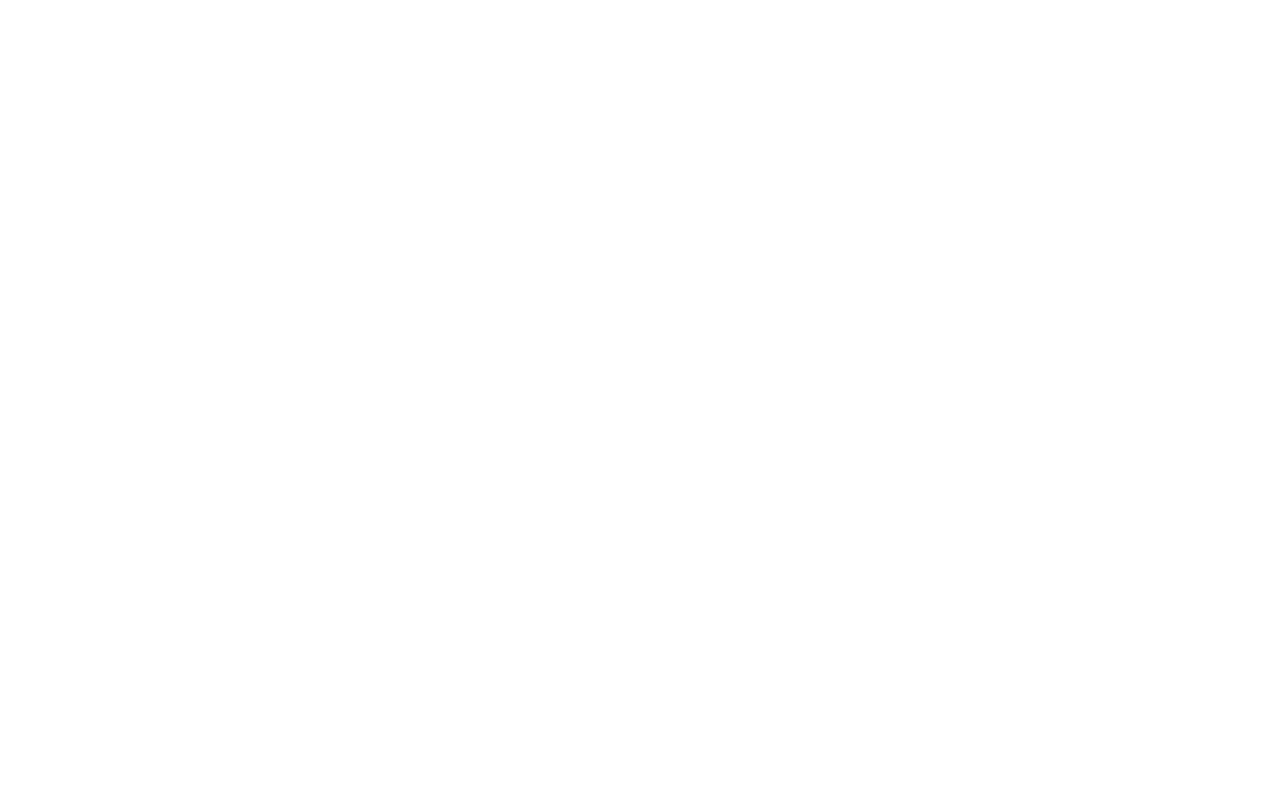
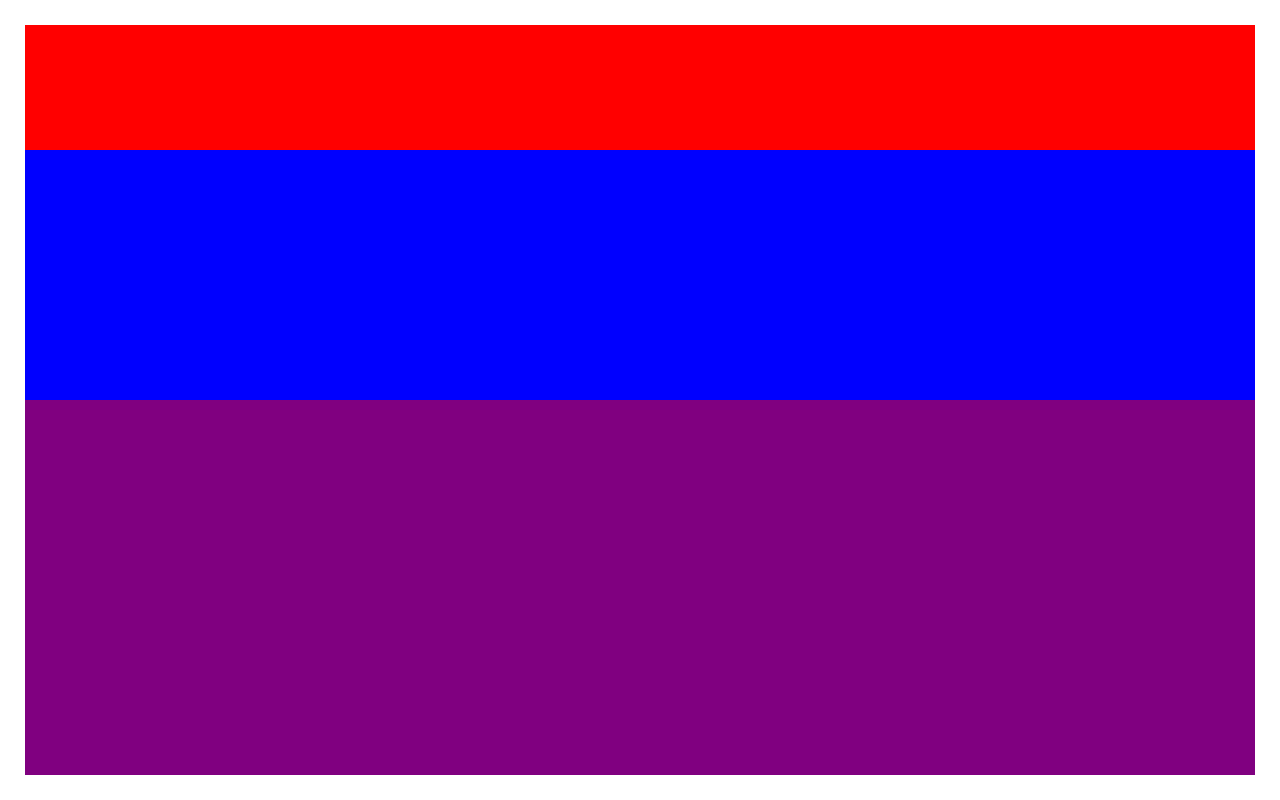
Before and after one commit to Aegnis42/Project-TV, a React (Create React App) app: page / in a window 1280 px wide. Built offline with nearby package versions, Linux system fonts and the light colour scheme; a web font is replaced by a local one.

Commit message:
after pause

```diff
--- a/src/App.jsx
+++ b/src/App.jsx
@@ -1,4 +1,11 @@
 import "./global.css"
+import style from "./App.module.css"
 export function App (){
-    return <div>Hello world</div>
+    return (
+        <div className={style.main_container}>
+            <div className={style.header}></div>
+            <div className={style.tv_show_detail}></div>
+            <div className={style.recommentations}></div>
+        </div>
+    );
 }
--- /dev/null
+++ b/src/App.module.css
@@ -0,0 +1,19 @@
+.main_container{
+display: flex;
+height: 100vh;
+padding: 25px;
+flex-direction: column;
+}
+.header{
+flex: 1;
+background-color: red;
+}
+.tv_show_detail{
+flex: 2;
+background-color: blue;
+
+}
+.recommentations{
+flex: 3;
+background-color: purple;
+}
```
